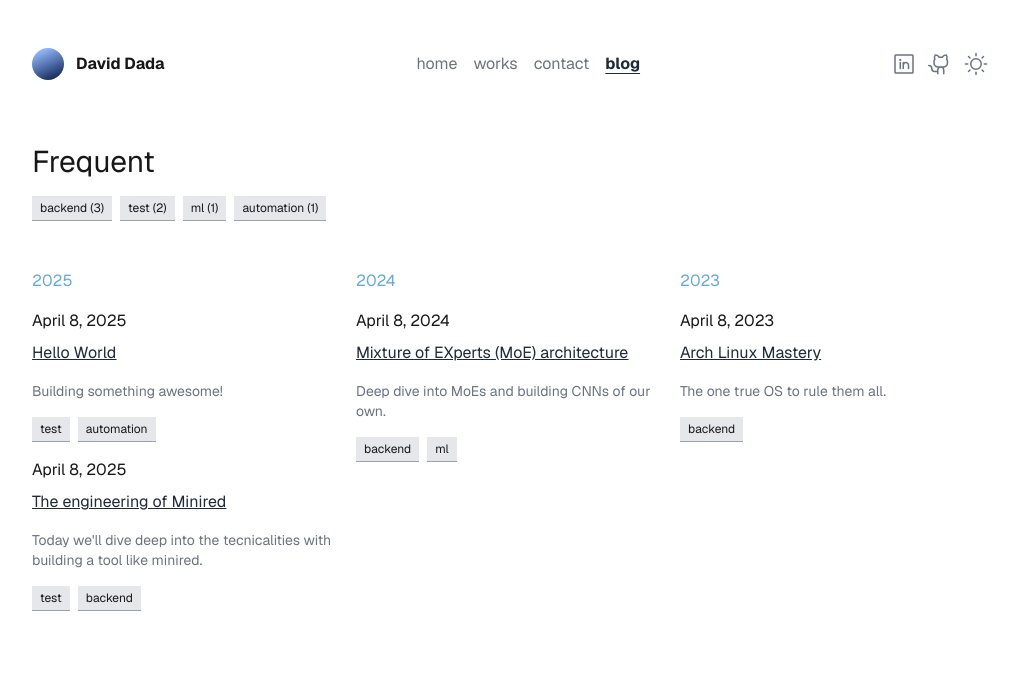
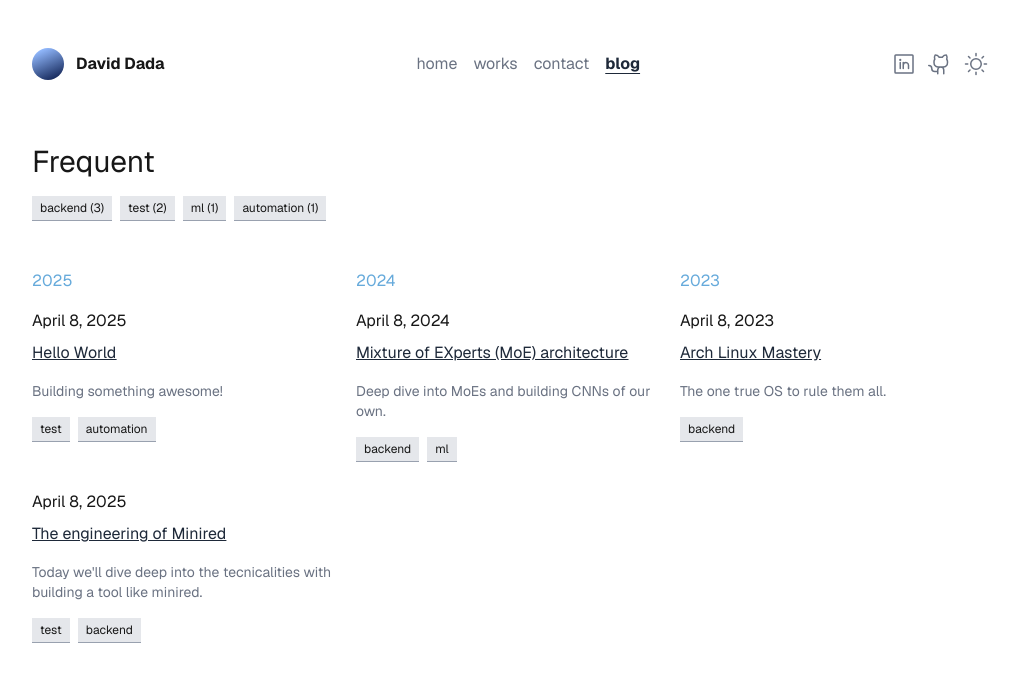
Before and after one commit to tdadadavid/portfolio, a Next.js app: page /blog in a window 1280 px wide. Shown: the top 682 px of the page, without its empty margins (130-1148 px from the left). Built offline with nearby package versions, Linux system fonts and the light colour scheme.

Commit message:
refactor: Increase blog card spacing

```diff
--- a/components/ui/blog/BlogCard.tsx
+++ b/components/ui/blog/BlogCard.tsx
@@ -7,7 +7,7 @@ interface BlogCardProps {
 
 export const BlogCard = ({ meta }: BlogCardProps) => {
     return (
-        <section className="py-2">
+        <section className="py-2 mb-8">
             <h3 className="mb-2">
                 {new Date(meta.publishedOn).toLocaleDateString('en-US', {
                     year: 'numeric',
```
